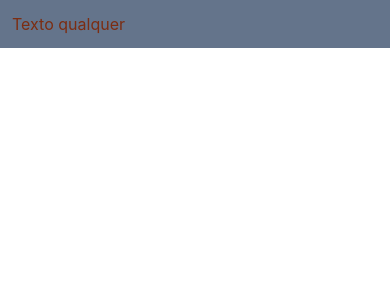
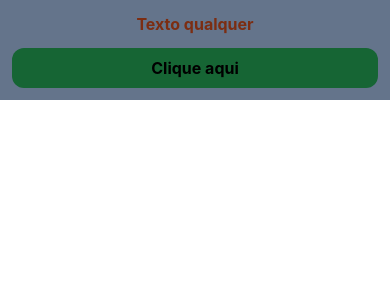
Before and after one commit to Washington95/projetos_react, a React (Vite) app in the folder react-vite/: page / in a window 390 px wide. Shown: the top 300 px of the page. Built offline with nearby package versions, Linux system fonts and the light colour scheme.

Commit message:
Responsividade no TailwindCSS

```diff
--- a/react-vite/src/App.tsx
+++ b/react-vite/src/App.tsx
@@ -1,9 +1,13 @@
 const App = () =>{
 
   return(
-    <div className="bg-slate-500 text-orange-900 p-3">
+    <div className="bg-slate-500 text-orange-900 p-3 font-bold flex flex-col text-center md:flex-row md:justify-between">
       Texto qualquer
+
+
+      <button className="bg-green-800 text-black p-2 rounded-xl mt-3 md:ml-3 md:mt-0 md:text-2xl " >Clique aqui</button>
     </div>
+
 
 
   );
```
